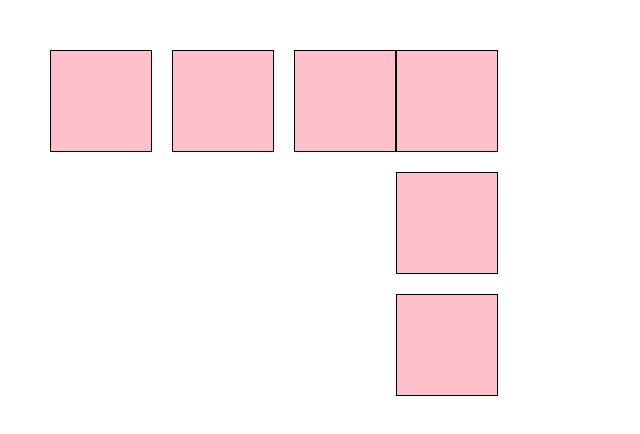
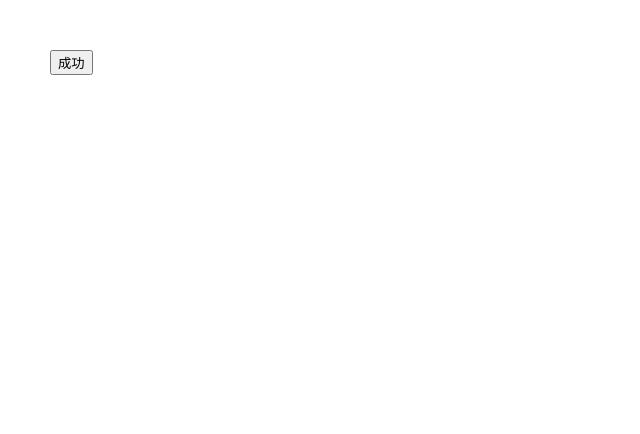
Before and after one commit to zjunbin1286/react-ui-design, a React (Create React App) app: page / in a window 1280 px wide. Shown: the top 434 px of the page, without its empty margins (0-640 px from the left). Built offline with nearby package versions, Linux system fonts and the light colour scheme; the HTML template or start-up script is replaced by a standard one.

Commit message:
feat: message component v1

```diff
--- a/package.json
+++ b/package.json
@@ -18,6 +18,7 @@
     "react": "^18.2.0",
     "react-dom": "^18.2.0",
     "react-scripts": "5.0.1",
+    "react-transition-group": "^4.4.5",
     "sass": "^1.71.1",
     "typescript": "^4.9.5",
     "web-vitals": "^2.1.4"
@@ -51,6 +52,7 @@
   "devDependencies": {
     "@commitlint/cli": "^18.4.4",
     "@commitlint/config-conventional": "^18.4.4",
+    "@types/react-transition-group": "^4.4.10",
     "@typescript-eslint/eslint-plugin": "^5.43.0",
     "@typescript-eslint/parser": "^5.43.0",
     "commitlint": "^18.4.4",
--- a/src/App.tsx
+++ b/src/App.tsx
@@ -1,18 +1,36 @@
-import React from 'react';
+import React, { useRef } from 'react';
+// import './App.css';
 
-import Calendar from './Calendar';
-import dayjs from 'dayjs';
+// import Calendar from './Calendar';
+// import dayjs from 'dayjs';
 
-import { PlusOutlined, MailOutlined, UserOutlined } from './Icon/icons';
-import { createFromIconfont } from './Icon/createFrontIconfont';
+// import { PlusOutlined, MailOutlined, UserOutlined } from './Icon/icons';
+// import { createFromIconfont } from './Icon/createFrontIconfont';
+// const IconFont = createFromIconfont(
+//   '//at.alicdn.com/t/c/font_3836578_jrc58m0r5v.js'
+// );
 
-import Space from './Space';
-import { ConfigProvider } from './Space/ConfigProvider';
-import './App.css';
+// import Space from './Space';
+// import { ConfigProvider } from './Space/ConfigProvider';
 
-const IconFont = createFromIconfont(
-  '//at.alicdn.com/t/c/font_3836578_jrc58m0r5v.js'
-);
+import { ConfigProvider } from './Message/ConfigProvider';
+import { useMessage } from './Message/useMessage';
+
+function TestMessage() {
+  const message = useMessage();
+
+  return (
+    <button
+      onClick={() => {
+        message.add({
+          content: '✨ 更新数据成功！'
+        });
+      }}
+    >
+      成功
+    </button>
+  );
+}
 
 function App() {
   return (
@@ -30,6 +48,10 @@
       </div>
       <div>
         {/* 间距组件 */}
+        {/* <Space>
+          <button>按钮1</button>
+          <button>按钮2</button>
+        </Space>
         <ConfigProvider space={{ size: 20 }}>
           <Space direction="horizontal">
             <div className="box"></div>
@@ -41,6 +63,13 @@
             <div className="box"></div>
             <div className="box"></div>
           </Space>
+        </ConfigProvider> */}
+      </div>
+      <div>
+        <ConfigProvider>
+          <div>
+            <TestMessage></TestMessage>
+          </div>
         </ConfigProvider>
       </div>
     </div>
--- /dev/null
+++ b/src/Message/ConfigProvider.tsx
@@ -0,0 +1,21 @@
+import { PropsWithChildren, RefObject, createContext, useRef } from 'react';
+import { MessageProvider, MessageRef } from '.';
+
+interface ConfigProviderProps {
+  messageRef?: RefObject<MessageRef>;
+}
+
+export const ConfigContext = createContext<ConfigProviderProps>({});
+
+export function ConfigProvider(props: PropsWithChildren) {
+  const { children } = props;
+
+  const messageRef = useRef<MessageRef>(null);
+
+  return (
+    <ConfigContext.Provider value={{ messageRef }}>
+      <MessageProvider ref={messageRef}></MessageProvider>
+      {children}
+    </ConfigContext.Provider>
+  );
+}
--- /dev/null
+++ b/src/Message/index.scss
@@ -0,0 +1,52 @@
+.message-enter {
+  opacity: 0;
+  transform: scale(1.1);
+}
+
+.message-enter-active {
+  opacity: 1;
+  transform: scale(1);
+  transition: opacity, transform 1s ease;
+}
+
+.message-exit {
+  opacity: 1;
+}
+
+.message-exit-active {
+  opacity: 0;
+  transition: opacity 1s ease;
+}
+
+.message-wrapper {
+  // position: fixed;
+  width: 100%;
+  height: 100%;
+
+  pointer-events: none;
+
+  display: flex;
+  flex-direction: column;
+  justify-content: flex-start;
+  align-items: center;
+
+  &-top {
+    position: absolute;
+    top: 20px;
+  }
+
+  &-bottom {
+    position: absolute;
+    bottom: 20px;
+  }
+}
+
+.message-item {
+  margin-bottom: 12px;
+  padding: 9px 12px;
+  font-size: 14px;
+  box-shadow: 0 6px 16px 0 rgba(0, 0, 0, 0.08),
+    0 3px 6px -4px rgba(0, 0, 0, 0.12), 0 9px 28px 8px rgba(0, 0, 0, 0.05);
+  border-radius: 8px;
+  pointer-events: all;
+}
--- /dev/null
+++ b/src/Message/index.tsx
@@ -0,0 +1,102 @@
+import {
+  CSSProperties,
+  FC,
+  ReactNode,
+  forwardRef,
+  useEffect,
+  useImperativeHandle,
+  useMemo
+} from 'react';
+import useStore, { MessageList } from './useStore';
+import { CSSTransition, TransitionGroup } from 'react-transition-group';
+
+import './index.scss';
+import { createPortal } from 'react-dom';
+import { useTimer } from './useTimer';
+
+export type Position = 'top' | 'bottom';
+
+export interface MessageProps {
+  style?: CSSProperties;
+  className?: string | string[];
+  content: ReactNode | string;
+  duration?: number;
+  onClose?: (...args: any) => void;
+  id?: number;
+  position?: Position;
+}
+
+const MessageItem: FC<MessageProps> = (item) => {
+  const { onMouseEnter, onMouseLeave } = useTimer({
+    id: item.id!,
+    duration: item.duration,
+    remove: item.onClose!
+  });
+
+  return (
+    <div
+      className="message-item"
+      onMouseEnter={onMouseEnter}
+      onMouseLeave={onMouseLeave}
+    >
+      {item.content}
+    </div>
+  );
+};
+
+// 转发方法
+export interface MessageRef {
+  add: (messageProps: MessageProps) => number;
+  remove: (id: number) => void;
+  update: (id: number, messageProps: MessageProps) => void;
+  clearAll: () => void;
+}
+
+export const MessageProvider = forwardRef<MessageRef, {}>((props, ref) => {
+  const { messageList, add, update, remove, clearAll } = useStore('top');
+
+  if ('current' in ref!) {
+    ref.current = {
+      add,
+      update,
+      remove,
+      clearAll
+    };
+  }
+
+  const positions = Object.keys(messageList) as Position[];
+
+  const messageWrapper = (
+    <div className="message-wrapper">
+      {positions.map((direction) => {
+        return (
+          <TransitionGroup
+            className={`message-wrapper-${direction}`}
+            key={direction}
+          >
+            {messageList[direction].map((item) => {
+              return (
+                <CSSTransition
+                  key={item.id}
+                  timeout={1000}
+                  classNames="message"
+                >
+                  <MessageItem onClose={remove} {...item}></MessageItem>
+                </CSSTransition>
+              );
+            })}
+          </TransitionGroup>
+        );
+      })}
+    </div>
+  );
+  const el = useMemo(() => {
+    const el = document.createElement('div');
+    el.className = 'wrapper';
+
+    document.body.appendChild(el);
+    return el;
+  }, []);
+
+  return createPortal(messageWrapper, el);
+});
--- /dev/null
+++ b/src/Message/useMessage.tsx
@@ -0,0 +1,13 @@
+import { useContext } from 'react';
+import { ConfigContext } from './ConfigProvider';
+import { MessageRef } from '.';
+
+export function useMessage(): MessageRef {
+  const { messageRef } = useContext(ConfigContext);
+
+  if (!messageRef) {
+    throw new Error('请在最外层添加 ConfigProvider 组件');
+  }
+
+  return messageRef.current!;
+}
--- /dev/null
+++ b/src/Message/useStore.tsx
@@ -0,0 +1,120 @@
+import { useState } from 'react';
+import { MessageProps, Position } from '.';
+
+export type MessageList = {
+  top: MessageProps[];
+  bottom: MessageProps[];
+};
+
+const initialState = {
+  top: [],
+  bottom: []
+};
+
+function useStore(defaultPosition: Position) {
+  const [messageList, setMessageList] = useState<MessageList>({
+    ...initialState
+  });
+
+  return {
+    messageList,
+
+    // add 核心就是 setMessageList 添加一个元素
+    add: (messageProps: MessageProps) => {
+      // 用 getId 方法生成一个新的 id
+      const id = getId(messageProps);
+      setMessageList((preState) => {
+        // 先根据 id 查找有没有已有的 message，如果有就不添加，直接返回之前的
+        if (messageProps?.id) {
+          const position = getMessagePosition(preState, messageProps.id);
+          if (position) return preState;
+        }
+
+        const position = messageProps.position || defaultPosition;
+        const isTop = position.includes('top');
+        // 否则，top 的在前面插入一个元素，bottom 的在后面插入一个元素
+        const messages = isTop
+          ? [{ ...messageProps, id }, ...(preState[position] ?? [])]
+          : [...(preState[position] ?? []), { ...messageProps, id }];
+
+        return {
+          ...preState,
+          [position]: messages
+        };
+      });
+      return id;
+    },
+
+    // 找到对应的 message 修改信息
+    update: (id: number, messageProps: MessageProps) => {
+      if (!id) return;
+
+      setMessageList((preState) => {
+        const nextState = { ...preState };
+        const { position, index } = findMessage(nextState, id);
+
+        if (position && index !== -1) {
+          nextState[position][index] = {
+            ...nextState[position][index],
+            ...messageProps
+          };
+        }
+
+        return nextState;
+      });
+    },
+
+    // 找到对应的数组，从中删除这个元素
+    remove: (id: number) => {
+      setMessageList((prevState) => {
+        const position = getMessagePosition(prevState, id);
+
+        if (!position) return prevState;
+        return {
+          ...prevState,
+          [position]: prevState[position].filter((notice) => notice.id !== id)
+        };
+      });
+    },
+
+    // 重置数组
+    clearAll: () => {
+      setMessageList({ ...initialState });
+    }
+  };
+}
+
+// 如果传入了 id 就直接用传入的，否则返回递增的 id
+let count = 1;
+export function getId(messageProps: MessageProps) {
+  if (messageProps.id) {
+    return messageProps.id;
+  }
+  count += 1;
+  return count;
+}
+
+// 遍历 top 和 bottom 数组，查找下有没有对应的 Message
+export function getMessagePosition(messageList: MessageList, id: number) {
+  for (const [position, list] of Object.entries(messageList)) {
+    if (list.find((item) => item.id === id)) {
+      return position as Position;
+    }
+  }
+}
+
+// 找到对应的 message，先找到它在哪个数组里，然后返回对应数组中的下标
+export function findMessage(messageList: MessageList, id: number) {
+  const position = getMessagePosition(messageList, id);
+
+  const index = position
+    ? messageList[position].findIndex((message) => message.id === id)
+    : -1;
+
+  return {
+    position,
+    index
+  };
+}
+
+export default useStore;
--- /dev/null
+++ b/src/Message/useTimer.tsx
@@ -0,0 +1,48 @@
+import { useEffect, useRef } from 'react';
+
+export interface UseTimerProps {
+  id: number;
+  duration?: number;
+  remove: (id: number) => void;
+}
+
+export function useTimer(props: UseTimerProps) {
+  // 传入 message 的 id、duration，还有 remove 方法
+  const { remove, id, duration = 2000 } = props;
+
+  const timer = useRef<number | null>(null);
+
+  const startTimer = () => {
+    timer.current = window.setTimeout(() => {
+      remove(id);
+      removeTimer();
+    }, duration);
+  };
+
+  const removeTimer = () => {
+    if (timer.current) {
+      clearTimeout(timer.current);
+      timer.current = null;
+    }
+  };
+
+  // 用 useEffect 执行 startTimer，到 duration 的时候删掉 message、停止定时器。
+  useEffect(() => {
+    startTimer();
+    return () => removeTimer();
+  }, []);
+
+  // 如果 mouseEnter 的时候删掉定时器，mouseLeave 重新开启
+  const onMouseEnter = () => {
+    removeTimer();
+  };
+
+  const onMouseLeave = () => {
+    startTimer();
+  };
+
+  return {
+    onMouseEnter,
+    onMouseLeave
+  };
+}
```
Also changed, not shown: .eslintrc.cjs, 1 other file (tests, documents, lock files or other folders).
